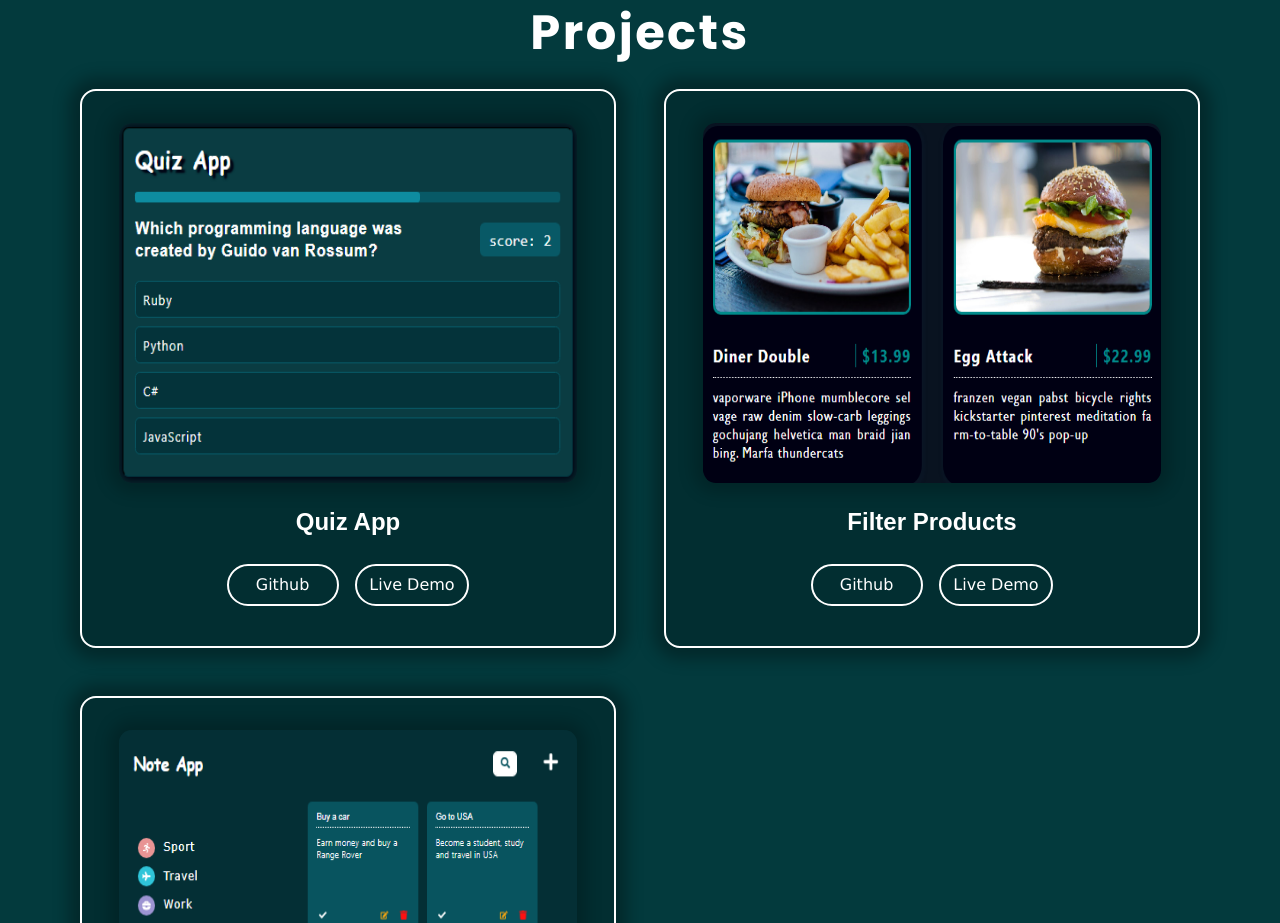
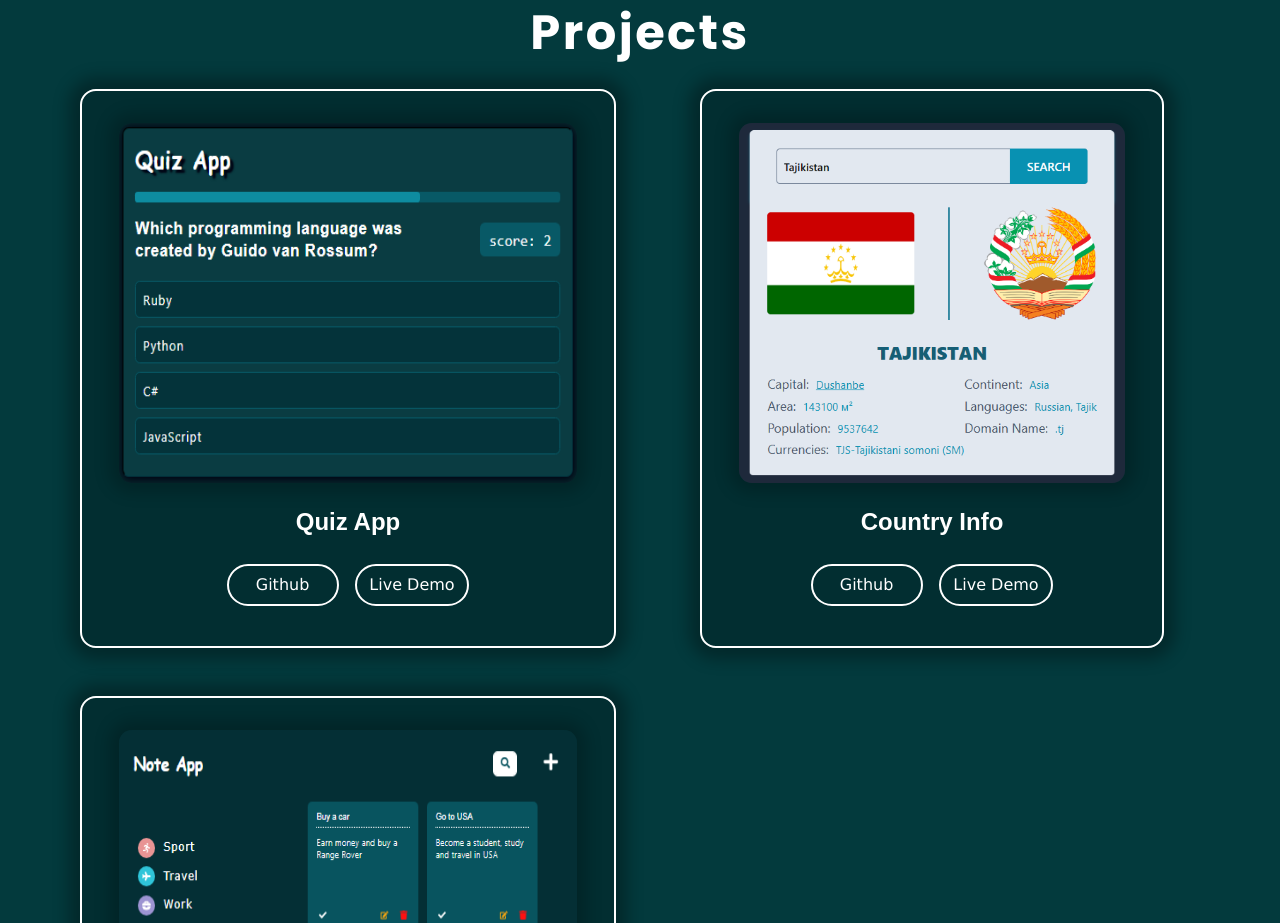
Before and after one commit to mehrvarshodiev/portfolio, a React (Vite) app: page / in a window 1280 px wide. Shown: the part 2968-3891 px from the top of the page. Built offline with nearby package versions, Linux system fonts and the light colour scheme.

Commit message:
Something changed!

```diff
--- a/src/components/Projects/Projects.jsx
+++ b/src/components/Projects/Projects.jsx
@@ -2,7 +2,7 @@ import React from 'react';
 import './Projects.css';
 import noteApp from '../../assets/note-app.png';
 import quizApp from '../../assets/quiz-app.png';
-import filterProducts from '../../assets/filter-products.png';
+import countryGuideApp from '../../assets/country-guide-app.png';
 import 'animate.css/animate.min.css';
 import ScrollAnimation from 'react-animate-on-scroll';
 
@@ -43,21 +43,21 @@ const Projects = () => {
         </ScrollAnimation>
         <ScrollAnimation animateIn='animate__zoomIn'>
           <figure className='cart'>
-            <img loading='lazy' src={filterProducts} alt={filterProducts} />
+            <img loading='lazy' src={countryGuideApp} alt={countryGuideApp} />
             <figcaption>
               <ScrollAnimation animateIn='animate__fadeOut'>
-                <h3>Filter Products</h3>
+                <h3>Country Info</h3>
               </ScrollAnimation>
               <a
                 className='github-code'
-                href='https://github.com/mehrvarshodiev/filter-products-sample/'
+                href='https://github.com/mehrvarshodiev/country-guide-app'
                 target='_blank'
                 title='github code'
               >
                 Github
               </a>
               <a
-                href='https://mehrvarshodiev.github.io/filter-products-sample/'
+                href='https://country-info.netlify.app'
                 className='live-demo'
                 target='_blank'
               >
```
Also changed, not shown: src/assets/country-guide-app.png (added).
